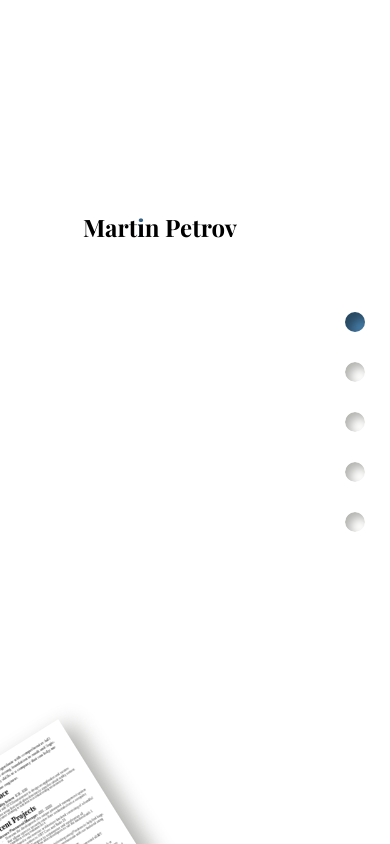
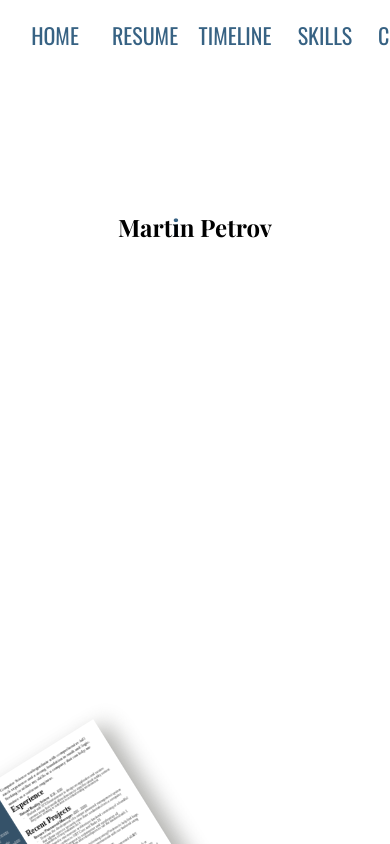
Before and after one commit to martinpetrov1096/Personal-Site, a React (Create React App) app: page / in a window 390 px wide. Built offline with nearby package versions, Linux system fonts and the light colour scheme.

Commit message:
made some progress to nav bar

```diff
--- a/package.json
+++ b/package.json
@@ -12,6 +12,7 @@
     "react-spark-scroll-gsap": "^4.0.0",
     "react-spring": "^8.0.27",
     "react-text-transition": "^1.1.2",
+    "styled-components": "^5.3.3",
     "web-vitals": "^0.2.4"
   },
   "scripts": {
--- a/src/App.js
+++ b/src/App.js
@@ -1,37 +1,48 @@
-import React, { useCallback, useState } from 'react';
+import React, { useCallback, useMemo, useState } from 'react';
 import Navigation from './components/navbar';
-import Home from './sections/home';
-import Resume from './sections/resume';
-import Timeline from './sections/timeline';
-import Skills from './sections/skills';
-import Contact from './sections/contact';
 import global from './styles/global.module.css';
 import './styles/root.css';
 import styles from './styles/app.module.css';
-
+import themes from './config/themes.json';
+import styled, { ThemeProvider } from 'styled-components';
 /**
  * Description. @ScrollContext stores the current Y offset
  * on the page. Will be useful for animating components
  */
 export const ScrollContext = React.createContext();
+export const SectionContext = React.createContext();
 
-function App() {
+
+function App({sectionProps}) {
    const [scroll, setScroll] = useState(0);
+
+
    const onScroll = useCallback(e => void setScroll({ scroll: e.target.scrollTop / (window.innerHeight) }), [])
+
+   const section = useMemo(() => {
+      const mySections = JSON.parse(JSON.stringify(sectionProps))
+
+      const sectionElems = Array.from(document.getElementsByTagName('section'))
+         .map((s) => s.getBoundingClientRect().bottom);
+
+      for (const [i,v] of sectionElems.entries()) {
+         if (v >= 0) {
+            mySections[i].active = true;
+         }
+      }
+      return mySections;
+   });
 
    return (
       <ScrollContext.Provider value={scroll}>
-         <div className={styles.mainCont}>
-            <Navigation pagePos={[0,1,2,3,4]}></Navigation>
-            <main className={styles.contentCont} onScroll={onScroll}>
-
-               <Home></Home>
-               <Resume ></Resume>
-               <Timeline></Timeline>
-               <Timeline></Timeline>
-               <Timeline></Timeline>
-            </main>
-         </div>
+         <SectionContext.Provider value={section}>
+            <div className={styles.mainCont}>
+               <Navigation pagePos={[0,1,2,3,4]}></Navigation>
+               <main className={styles.contentCont} onScroll={onScroll}>
+                  { sectionProps.map(s => s.elem) }
+               </main>
+            </div>
+         </SectionContext.Provider>
 
       </ScrollContext.Provider>
    );
--- a/src/components/navbar.js
+++ b/src/components/navbar.js
@@ -1,14 +1,20 @@
 import React, { useContext, useEffect, useState} from 'react';
 import TextTransition from "react-text-transition";
 import { ScrollContext } from '../App';
+import { SectionContext } from '../App';
+import styled from 'styled-components'
+
 import styles from '../styles/components/navbar.module.css';
 import global from '../styles/global.module.css';
 
 export default function Navigation({pagePos}) {
    let {scroll} = useContext(ScrollContext);
+   let  sections = useContext(SectionContext);
+
+
    let [curTab, setCurTab] = useState(0);
 
-   let [mobileTab, setMobileTab] = useState('');
+   //let [mobileTab, setMobileTab] = useState('');
    let classes = [
       styles.shift1,
       styles.shift2,
@@ -23,13 +29,6 @@ export default function Navigation({pagePos}) {
       styles.shift11,
    ].reverse();
 
-   let tabs = [
-      'HOME',
-      'RESUME',
-      'PROJECTS',
-      'SKILLS',
-      'CONTACT'
-   ];
 
    const getButtonPos = (btnNum) => {
       /* Makes sure there's no overflow */
@@ -40,35 +39,108 @@ export default function Navigation({pagePos}) {
    };
 
    useEffect(() => {
-      let sections = Array.from(document.getElementsByTagName('section'));
-      sections = sections.map((s) => s.getBoundingClientRect().bottom );
-      for (const [i,v] of sections.entries()) {
-         if (v >= 0) {
-            setCurTab(i);
-            setMobileTab(styles.visible);
-            setTimeout(() => setMobileTab(''), 1000);
-            break;
-         }
+      if (curTab !== sections.findIndex(s => s.active)) {
+         console.log('here')
+         setCurTab(sections.findIndex(s => s.active));
       }
-   }, [scroll]);
+
+   }, [sections]);
 
    return (
-      <nav>
-         <h3 className={`${styles.curTab} ${global.indentMain5} ${global.accentText} ${mobileTab}`}>
-            <TextTransition
-               text={tabs[curTab]}
-               direction="down"
-               noOverflow={true}
-               inline={true}
-            />
-         </h3>
-         <div className={styles.buttonCont}>
-            <button className={getButtonPos(0)}></button>
-            <button className={getButtonPos(1)}></button>
-            <button className={getButtonPos(2)}></button>
-            <button className={getButtonPos(3)}></button>
-            <button className={getButtonPos(4)}></button>
-         </div>
-      </nav>
+      <Nav>
+
+         <ButtonCont>
+            { sections.map((s, i) => <Button className={getButtonPos(i)}>{s.name}</Button>) }
+         </ButtonCont>
+      </Nav>
    )
 }
+///////////////////////////////////////////////////////////////////
+///////////////////////////// CSS /////////////////////////////////
+///////////////////////////////////////////////////////////////////
+
+const Nav = styled.nav`
+   position: fixed;
+   z-index: 99;
+   /*
+    * If not at top of page, give a shadow to
+    * navbar
+   */
+   box-shadow: ${(props) => true
+      ? props.theme.boxShadowSmall
+      : `none`};
+   padding: 10px;
+   width: calc(100% - 20px);
+   height: 50px;
+   background: ${(props) => props.theme.bgColor};
+   transition: ${(props) => props.theme.transition}, box-shadow .2s ease-in-out;
+   display: flex;
+   flex-flow: row;
+   align-items: center;
+   justify-content: flex-start;
+   @media screen and (max-width: 400px) {
+      justify-content: space-around;
+   }
+`;
+
+const CurTab = styled.h3`
+   border-radius: 5px;
+   padding: 10px;
+   min-width: 40px;
+   flex-basis: 100px;
+   flex-shrink: 2;
+   flex-grow: 0;
+   background: ${(props) => props.theme.contentBgColor};
+   color: ${(props) => props.theme.accentColor};
+   font-family: 'Oswald', sans-serif;
+   font-size: 22px;
+   font-weight: 400;
+   text-align: center;
+   box-shadow: ${(props) => props.theme.boxShadowInset};
+   transition: ${(props) => props.theme.transition};
+   @media screen and (max-width: 400px) {
+      border-radius: 3px;
+      font-size: 16px;
+      flex-basis: 60px;
+      padding: 10px;
+   }
+`;
+const ButtonCont = styled.div`
+   flex-basis: 300px;
+   flex-grow: 1;
+    max-width: 600px;
+   display: flex;
+   flex-flow: row nowrap;
+   justify-content: space-around;
+   @media screen and (max-width: 400px) {
+      flex-basis: 150px;
+   }
+`;
+
+const Button = styled.a`
+
+    border-radius: 5px;
+    border: none;
+    padding: 10px;
+    height: 30px;
+    width: 70px;
+    background-size: 1100px 100px;
+
+    color: #376283;
+    background-image: linear-gradient(to right, white 100px 500px, #376283 500px 600px, white 600px 1100px);
+    font-family: 'Oswald', sans-serif;
+    font-size: 22px;
+    font-weight: 400;
+
+
+
+    transition: background-position-x .35s ease-in-out .35s;
+    &:focus {
+        outline: none;
+    }
+
+    display: flex;
+    flex-flow: row;
+    justify-content: center;
+    align-items: center;
+ `;
--- /dev/null
+++ b/src/config/themes.json
@@ -0,0 +1,32 @@
+{
+    "light": {
+       "name": "light",
+       "bgColor": "#FFFFF9",
+       "contentBgColor": "#FFFFF9",
+       "color": "#000000",
+       "accentColor": "#376283",
+       "boxShadowSmall": "5px 5px 10px #b3b3b0, -5px -5px 10px #ffffff",
+       "boxShadowBig": "10px 10px 20px #b3b3b0, -10px -10px 20px #ffffff",
+       "boxShadowInset": "inset 2px 2px 4px #b3b3b0, inset -2px -2px 4px #ffffff",
+       "boxShadowInsetAccent": "inset 2px 2px 4px #28475e, inset -2px -2px 4px #467da8 !important",
+       "transition": "all .5s ease-out",
+       "titleFont": "'Playfair Display', serif",
+       "subtitleFont": "'Playfair Display', serif",
+       "paragraphFont": "'Playfair Display', serif"
+    },
+    "dark": {
+       "name": "dark",
+       "bgColor": "#000000",
+       "contentBgColor": "#131313",
+       "color": "#FFFFFF",
+       "accentColor": "#3f51b5",
+       "boxShadowSmall": "1px 1px 3px #131313",
+       "boxShadowBig": "0 0 0 #000000",
+       "boxShadowInset": "inset 0 0 0 #000000",
+       "boxShadowInsetAccent": "inset 0 0 0 #000000",
+       "transition": "all .5s ease-out",
+       "titleFont": "'Varela', sans-serif",
+       "subtitleFont": "'Varela', sans-serif",
+       "paragraphFont": "'Varela', sans-serif"
+    }
+ }
--- a/src/index.js
+++ b/src/index.js
@@ -1,10 +1,41 @@
 import React from "react";
 import ReactDOM from "react-dom";
 import App from './App';
+import Home from './sections/home';
+import Resume from './sections/resume';
+import Timeline from './sections/timeline';
+import Skills from './sections/skills';
+import Contact from './sections/contact';
+
+
+const sections = [
+    {
+        'name': 'HOME',
+        'elem': <Home/>
+    },
+    {
+        'name': 'RESUME',
+        'elem': <Resume/>
+    },
+    {
+        'name': 'TIMELINE',
+        'elem': <Timeline/>
+    },
+    {
+        'name': 'SKILLS',
+        'elem': <Skills/>
+    },
+    {
+        'name': 'CONTACT',
+        'elem': <Contact/>
+    }
+]
+
+
 
 ReactDOM.render(
-   <React.StrictMode >
-     <App />
+   <React.StrictMode>
+     <App sectionProps={sections}/>
    </React.StrictMode>,
    document.getElementById('root')
  );
--- a/src/styles/components/navbar.module.css
+++ b/src/styles/components/navbar.module.css
@@ -1,122 +1,74 @@
 @import url('https://fonts.googleapis.com/css2?family=Oswald:wght@300;400;500&display=swap');
-
-nav {
-   z-index: 99;
-   align-self: center;
-   background: inherit;
-   display: flex;
-   flex-flow: row;
-   align-items: center;
-}
-.curTab {
-   font-family: 'Oswald', sans-serif !important;
-   font-weight: 400 !important;
-   border-radius: 5px !important;
-   text-align: center !important;
-}
-.buttonCont {
-   display: flex;
-   flex-flow: column;
-}
-.buttonCont > button {
-
-   border-radius: 100%;
-   border: none;
-
-   background-size: 100px 1100px;
-   background-image: linear-gradient(to bottom, white 500px, #376283 500px 600px, white 600px 1100px);    -webkit-transition: all 1s;
-   -moz-transition: all .4s ease-out;
-   transition: all .4s ease-in-out;
-   box-shadow: inset 5px 5px 10px #b3b3b0,
-               inset -5px -5px 10px #ffffff;
-}
-.buttonCont > button:focus {
-   outline: none;
-}
-
-@media (min-width: 1400px) {
-   .curTab {
-      font-size: 32px;
-      width: 115px;
-
-      padding: 15px !important;
-   }
-
-   .buttonCont > button {
-      margin: 12px 25px;
-      height: 55px;
-      width: 55px;
-   }
-}
-@media (min-width: 1100px) and (max-width: 1399px) {
-   .curTab {
-      font-size: 24px;
-      width: 85px;
-   }
-
-   .buttonCont > button {
-      margin: 10px 15px;
-      height: 35px;
-      width: 35px;
-   }
-}
-@media (max-width: 1099px) {
-   .curTab {
-      position: fixed;
-      right: 70px;
-      opacity: 0;
-         box-shadow:  10px 10px 20px #b3b3b0,
-   -10px -10px 20px #ffffff !important;
-      transition: opacity .2s ease-in-out .1s;
-   }
-
-   .buttonCont > button {
-      margin: 15px 25px;
-      height: 20px;
-      width: 20px;
-   }
-}
 
 .visible {
    opacity: 100% !important;
+}
 
+@keyframes shadowComing {
+    50% {
+        box-shadow: inset 2px 2px 4px #b3b3b0, inset -2px -2px 4px #ffffff;
+
+    }
+}
+@keyframes shadowLeaving {
+    50% {
+        box-shadow: inset 4px 4px 8px #28475e, inset -4px -4px 8px #467da8 !important;
+        /* color: red; */
+    }
 }
 /*
  * The following is a bunch of classes needed to
  * make the
  */
 .shift1 {
-   background-position: 0 100px ;
+animation: shadowComing 1s 0s;
+   background-position-x: 100px ;
 }
 .shift2 {
-   background-position: 0 200px ;
+   animation: shadowComing 1s 0s;
+
+    background-position-x: 200px;
 }
 .shift3 {
-   background-position: 0 300px ;
+   animation: shadowComing 1s 0s;
+
+    background-position-x: 300px;
 }
 .shift4 {
-   background-position: 0 400px ;
+   animation: shadowComing 1s 0s;
+
+    background-position-x: 400px;
 }
 .shift5 {
-   background-position: 0 500px ;
+    animation: shadowComing 1s 0s;
+
+   background-position-x: 500px;
 }
 .shift6 {
-   background-position: 0 600px ;
-   box-shadow: inset 5px 5px 10px #28475e,
-   inset -5px -5px 10px #467da8 !important;
+   background-position-x: 600px;
+   animation: shadowComing 1s 0s;
+
+
+    color: white !important;
+    /* box-shadow: inset 5px 5px 10px #28475e, inset -5px -5px 10px #467da8 !important;   */
 }
 .shift7 {
-   background-position: 0 700px ;
+    animation: shadowLeaving .7s 0s;
+   background-position-x: 700px;
 }
 .shift8 {
-   background-position: 0 800px ;
+   animation: shadowComing 1s 0s;
+   background-position-x: 800px;
 }
 .shift9 {
-   background-position: 0 900px ;
+   animation: shadowComing 1s 0s;
+   background-position-x: 900px;
 }
 .shift10 {
-   background-position: 0 1000px ;
+   animation: shadowComing 1s 0s;
+    background-position-x: 1000px;
 }
 .shift11 {
-   background-position: 0 1100px ;
+   animation: shadowComing 1s 0s;
+   background-position-x: 1100px;
 }
```
Also changed, not shown: 1 other file (tests, documents, lock files or other folders).
